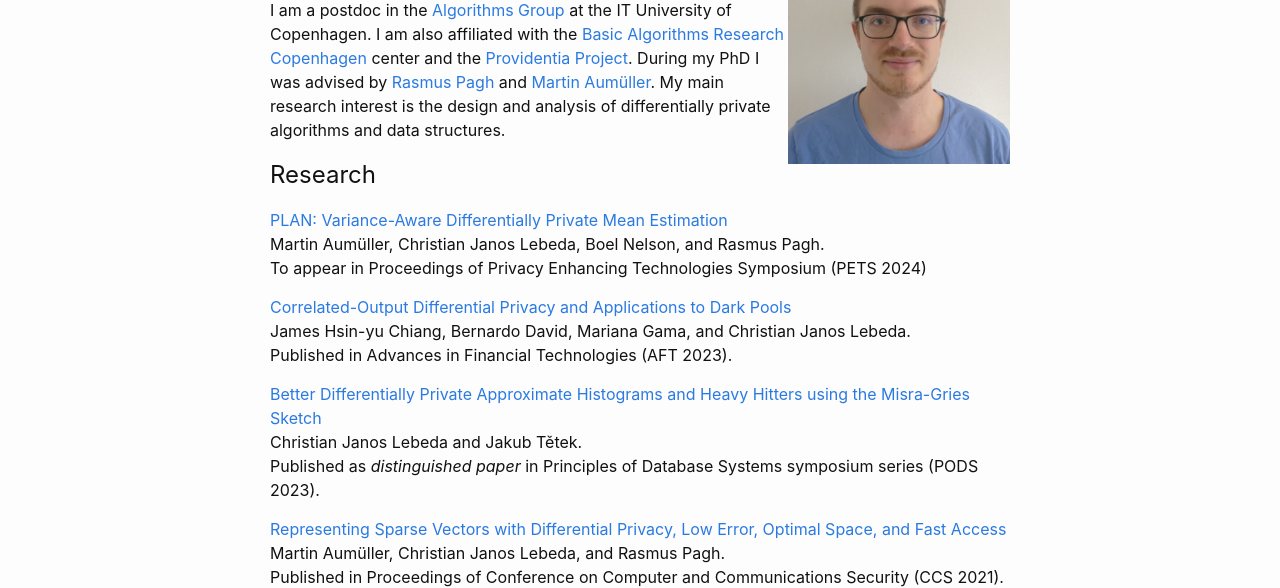
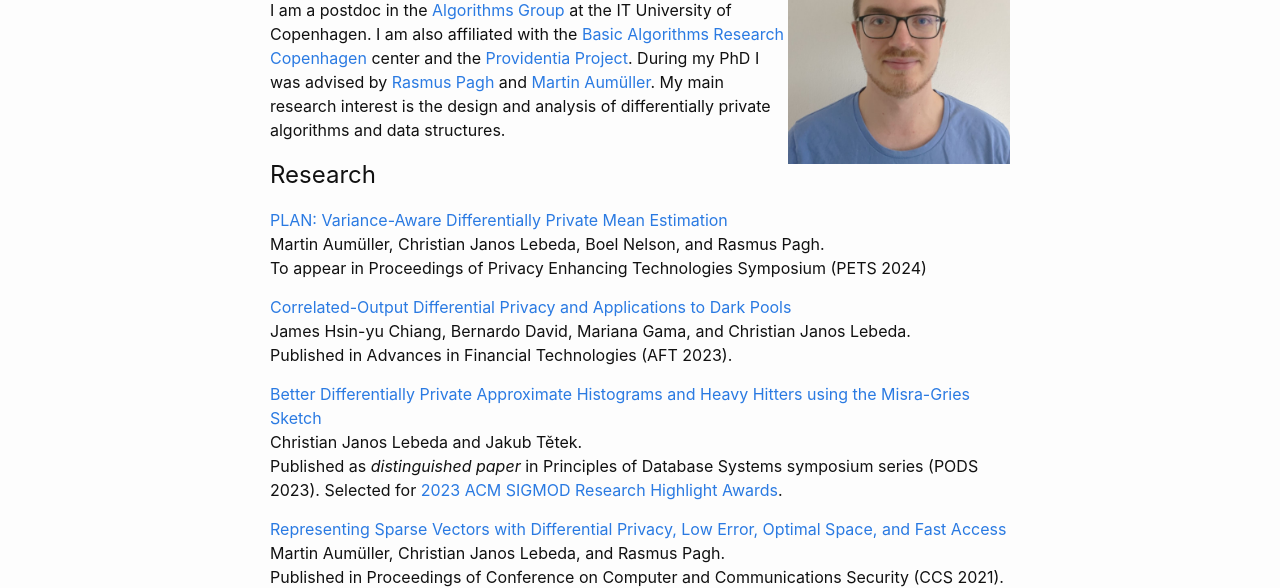
Before and after one commit to ChristianLebeda/ChristianLebeda.github.io, a plain HTML site: page index.html in a window 1280 px wide. Shown: the part 172-760 px from the top of the page. Drawn offline with Linux system fonts and the light colour scheme.

Commit message:
Added link to research highlight

```diff
--- a/index.html
+++ b/index.html
@@ -56,7 +56,7 @@ Published in Advances in Financial Technologies (AFT 2023).</p>
 
 <p><a href="https://arxiv.org/abs/2301.02457">Better Differentially Private Approximate Histograms and Heavy Hitters using the Misra-Gries Sketch</a><br />
 Christian Janos Lebeda and Jakub Tětek.<br />
-Published as <i>distinguished paper</i> in Principles of Database Systems symposium series (PODS 2023).</p>
+Published as <i>distinguished paper</i> in Principles of Database Systems symposium series (PODS 2023). Selected for <a href="https://sigmodrecord.org/2024/04/07/better-differentially-private-approximate-histograms-and-heavy-hitters-using-the-misra-gries-sketch/">2023 ACM SIGMOD Research Highlight Awards</a>.</p>
 
 <p><a href="https://journalprivacyconfidentiality.org/index.php/jpc/article/view/809">Representing Sparse Vectors with Differential Privacy, Low Error, Optimal Space, and Fast Access</a><br />
 Martin Aum&uuml;ller, Christian Janos Lebeda, and Rasmus Pagh.<br />
```
